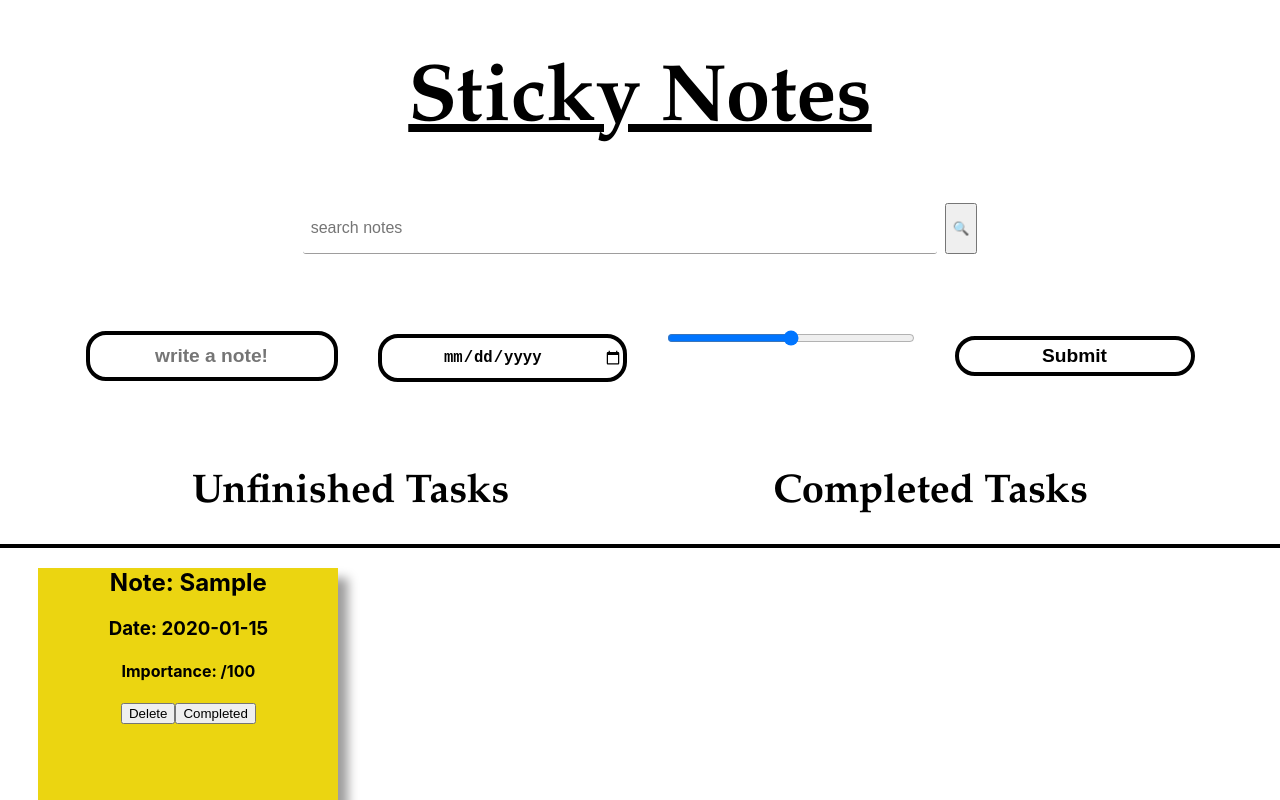
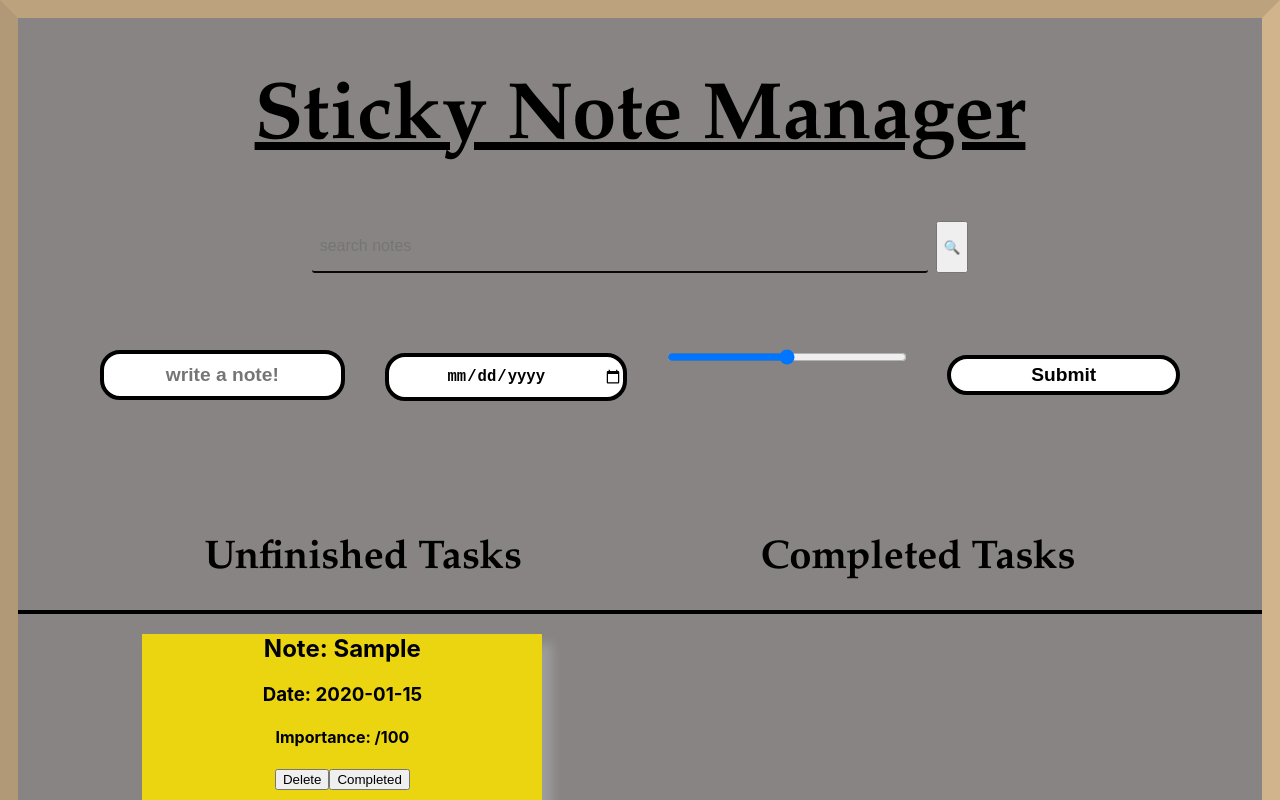
Before and after one commit to arewinkl/Notes-app, a React (Create React App) app: page / in a window 1280 px wide. Both pictures are taken after typing "Sample", "2020-01-15" into the empty fields and a click on the input 1074 px from the left and 356 px from the top of the page. Shown: the top 800 px of the page. Built offline with nearby package versions, Linux system fonts and the light colour scheme.

Commit message:
css chalkboard

```diff
--- a/src/App.css
+++ b/src/App.css
@@ -1,5 +1,12 @@
 .App {
   text-align: center;
+  border: tan solid 18px;
+  border-top: #bda27e solid 18px;
+  border-left: #b19876 solid 18px;
+  border-bottom: #c9ad86 solid 18px;
+  box-shadow: 0px 0px 6px 5px rgba(58, 18, 13, 0), 0px 0px 0px 2px #c2a782,
+    0px 0px 0px 4px #a58e6f, 3px 4px 8px 5px rgba(0, 0, 0, 0.5);
+  background-color: rgb(136, 132, 132);
 }
 
 .title {
@@ -13,11 +20,11 @@
 .incomplete-card {
   background-color: rgb(235, 213, 17);
   margin-right: 50%;
-  margin-left: 3%;
-  max-width: 300px;
+  margin-left: 10%;
+  max-width: 400px;
   text-align: center;
-  height: 300px;
-  max-height: 300px;
+  height: 400px;
+  max-height: 400px;
   box-shadow: 10px 10px 10px #9e9d9d;
   margin-top: 20px;
 }
@@ -26,9 +33,11 @@
   background-color: rgb(48, 140, 45);
   margin-top: 20px;
   margin-left: 60%;
-  max-width: 300px;
+  margin-right: 10%;
+  max-width: 400px;
   text-align: center;
-  height: 300px;
+  height: 400px;
+  max-height: 400px;
   box-shadow: 10px 10px 10px #9e9d9d;
 }
 
@@ -59,13 +68,15 @@
 .search-bar input {
   width: 50%;
   font-size: 1rem;
+  color: black;
   height: 3rem;
   margin-right: 0.5rem;
   /* border: 1px solid #ccc; */
   border: none;
-  border-bottom: 1px solid #9e9d9d;
+  border-bottom: 2px solid #080808;
   border-radius: 3px;
   padding-left: 0.5rem;
+  background: transparent;
 }
 
 .search-button {
@@ -92,6 +103,9 @@
 
 .task-container {
   margin-bottom: 10%;
+  position: relative;
+  margin: 7% auto;
+
   /* border-left: 6px solid green;
   height: 500px;
   position: absolute; */
--- a/src/Components/Header.js
+++ b/src/Components/Header.js
@@ -3,7 +3,7 @@ import SearchBar from "./SearchBar";
 export default function Header({ onSearch }) {
   return (
     <header>
-      <h1 className="title"> Sticky Notes</h1>
+      <h1 className="title"> Sticky Note Manager</h1>
       <SearchBar onSearch={onSearch} />
     </header>
   );
```
